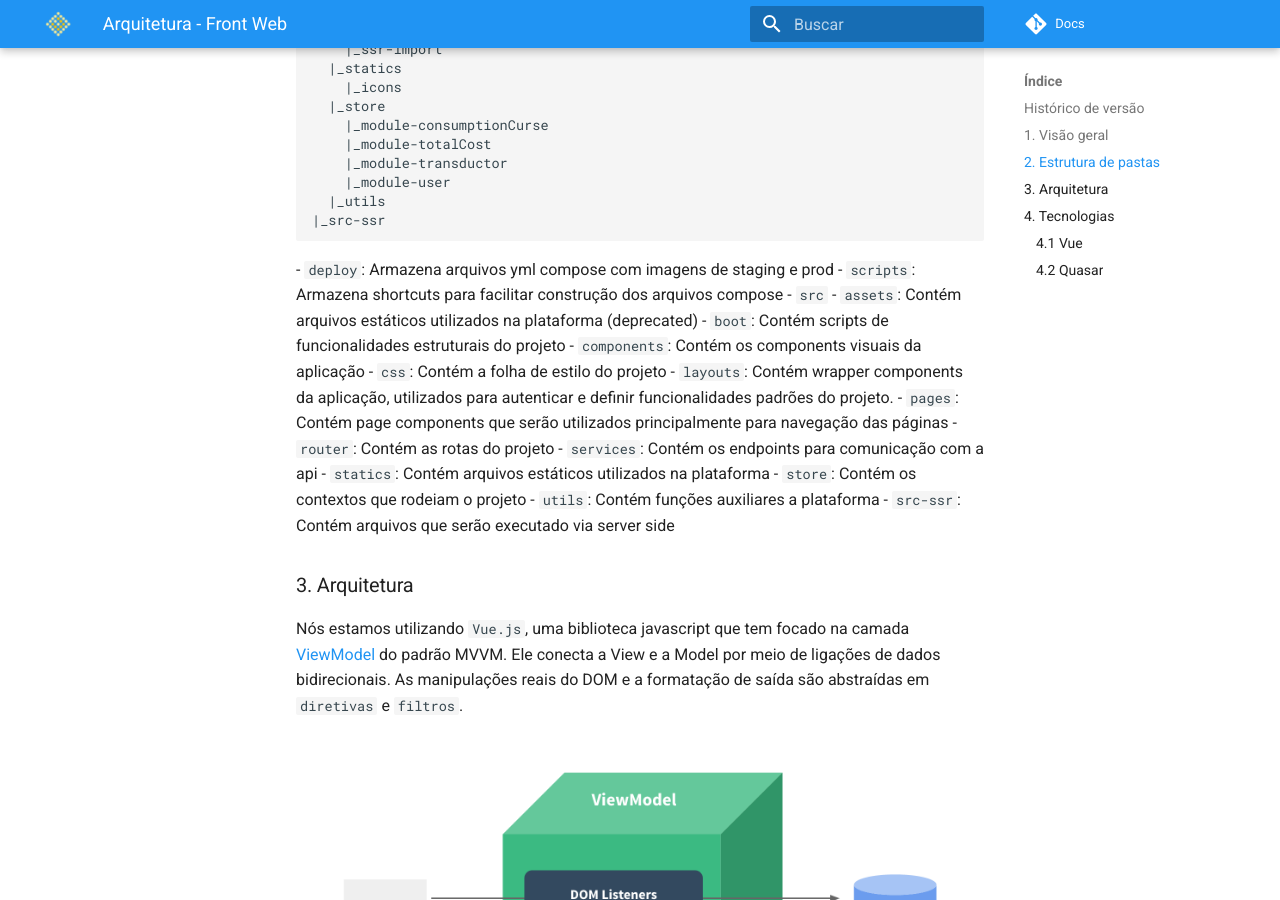
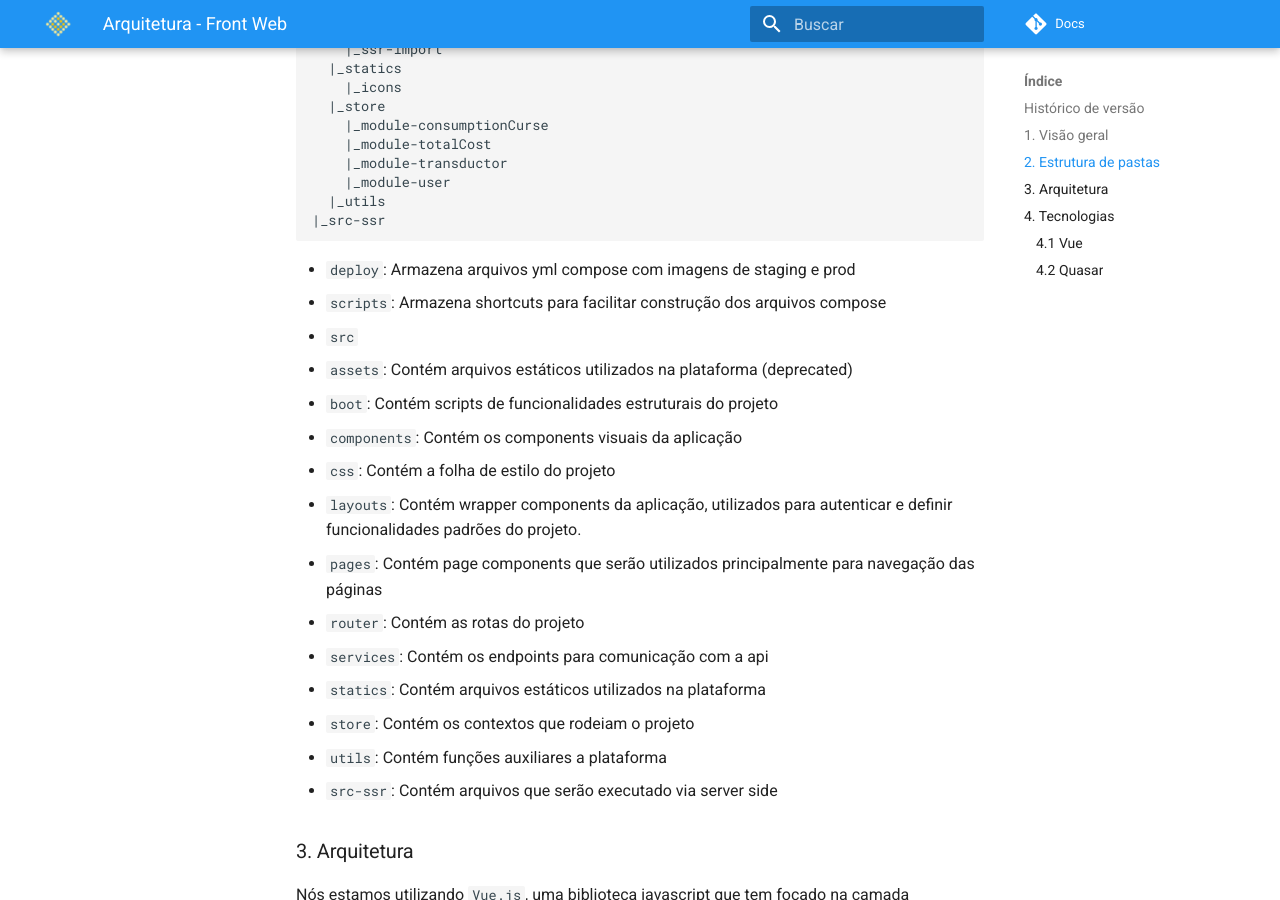
Before and after one commit to lappis-unb/docs, an MkDocs documentation site: the page built from docs/design-arquitetura/front-web.md, in a window 1280 px wide and 900 px high, scrolled down 1089 px. Built offline with MkDocs 1.6.1 and Material for MkDocs 9.7.7, drawn with Linux system fonts in a browser that asks for light colours; comment, search, counter and statistics services are not loaded.

Commit message:
#40 - Delete image folder into design-arquitetura folder

````diff
--- a/docs/design-arquitetura/front-web.md
+++ b/docs/design-arquitetura/front-web.md
@@ -2,10 +2,10 @@
 
 #### Histórico de versão
 
-| Data       | Versão | Descrição                                                 | Autor       |
-| ---------- | ------ | --------------------------------------------------------- | ----------- |
-| 09/02/2022 | 0.1    | Ajuste dos tópicos do documentos                         | Leonardo Gomes |
-| 10/02/2022 | 1.0    | Criação de tópico de tecnologias                         | Leonardo Gomes |
+| Data       | Versão | Descrição                        | Autor          |
+| ---------- | ------ | -------------------------------- | -------------- |
+| 09/02/2022 | 0.1    | Ajuste dos tópicos do documentos | Leonardo Gomes |
+| 10/02/2022 | 1.0    | Criação de tópico de tecnologias | Leonardo Gomes |
 
 ### 1. Visão geral
 
@@ -13,7 +13,7 @@ O Sistema de Gestão Energética SIGE-UnB, desenvolvido pela Universidade de Bra
 
 ### 2. Estrutura de pastas
 
-``` mark-down
+```mark-down
 .
 |_deploy
   |_production
@@ -48,27 +48,28 @@ O Sistema de Gestão Energética SIGE-UnB, desenvolvido pela Universidade de Bra
   |_utils
 |_src-ssr
 ```
+
 - `deploy`: Armazena arquivos yml compose com imagens de staging e prod
 - `scripts`: Armazena shortcuts para facilitar construção dos arquivos compose
 - `src`
-    - `assets`: Contém arquivos estáticos utilizados na plataforma (deprecated)
-    - `boot`: Contém scripts de funcionalidades estruturais do projeto
-    - `components`: Contém os components visuais da aplicação
-    - `css`: Contém a folha de estilo do projeto
-    - `layouts`: Contém wrapper components da aplicação, utilizados para autenticar e definir funcionalidades padrões do projeto.
-    - `pages`: Contém page components que serão utilizados principalmente para navegação das páginas
-    - `router`: Contém as rotas do projeto
-    - `services`: Contém os endpoints para comunicação com a api
-    - `statics`: Contém arquivos estáticos utilizados na plataforma
-    - `store`: Contém os contextos que rodeiam o projeto
-    - `utils`: Contém funções auxiliares a plataforma
+  - `assets`: Contém arquivos estáticos utilizados na plataforma (deprecated)
+  - `boot`: Contém scripts de funcionalidades estruturais do projeto
+  - `components`: Contém os components visuais da aplicação
+  - `css`: Contém a folha de estilo do projeto
+  - `layouts`: Contém wrapper components da aplicação, utilizados para autenticar e definir funcionalidades padrões do projeto.
+  - `pages`: Contém page components que serão utilizados principalmente para navegação das páginas
+  - `router`: Contém as rotas do projeto
+  - `services`: Contém os endpoints para comunicação com a api
+  - `statics`: Contém arquivos estáticos utilizados na plataforma
+  - `store`: Contém os contextos que rodeiam o projeto
+  - `utils`: Contém funções auxiliares a plataforma
 - `src-ssr`: Contém arquivos que serão executado via server side
 
 ### 3. Arquitetura
 
 Nós estamos utilizando `Vue.js`, uma biblioteca javascript que tem focado na camada [ViewModel](https://012.vuejs.org/guide/#ViewModel) do padrão MVVM. Ele conecta a View e a Model por meio de ligações de dados bidirecionais. As manipulações reais do DOM e a formatação de saída são abstraídas em `diretivas` e `filtros`.
 
-![mvvm](./images/mvvm.png)
+![mvvm](../images/mvvm.png)
 
 ### 4. Tecnologias
 
````
Also changed, not shown: docs/design-arquitetura/front-mobile.md (+5 -6 lines), docs/assets/images/mvvm.png (renamed from docs/design-arquitetura/images/mvvm.png), docs/assets/images/tree_front.png (renamed from docs/design-arquitetura/images/tree_front.png), docs/assets/images/tree_mobile.png (renamed from docs/design-arquitetura/images/tree_mobile.png).
